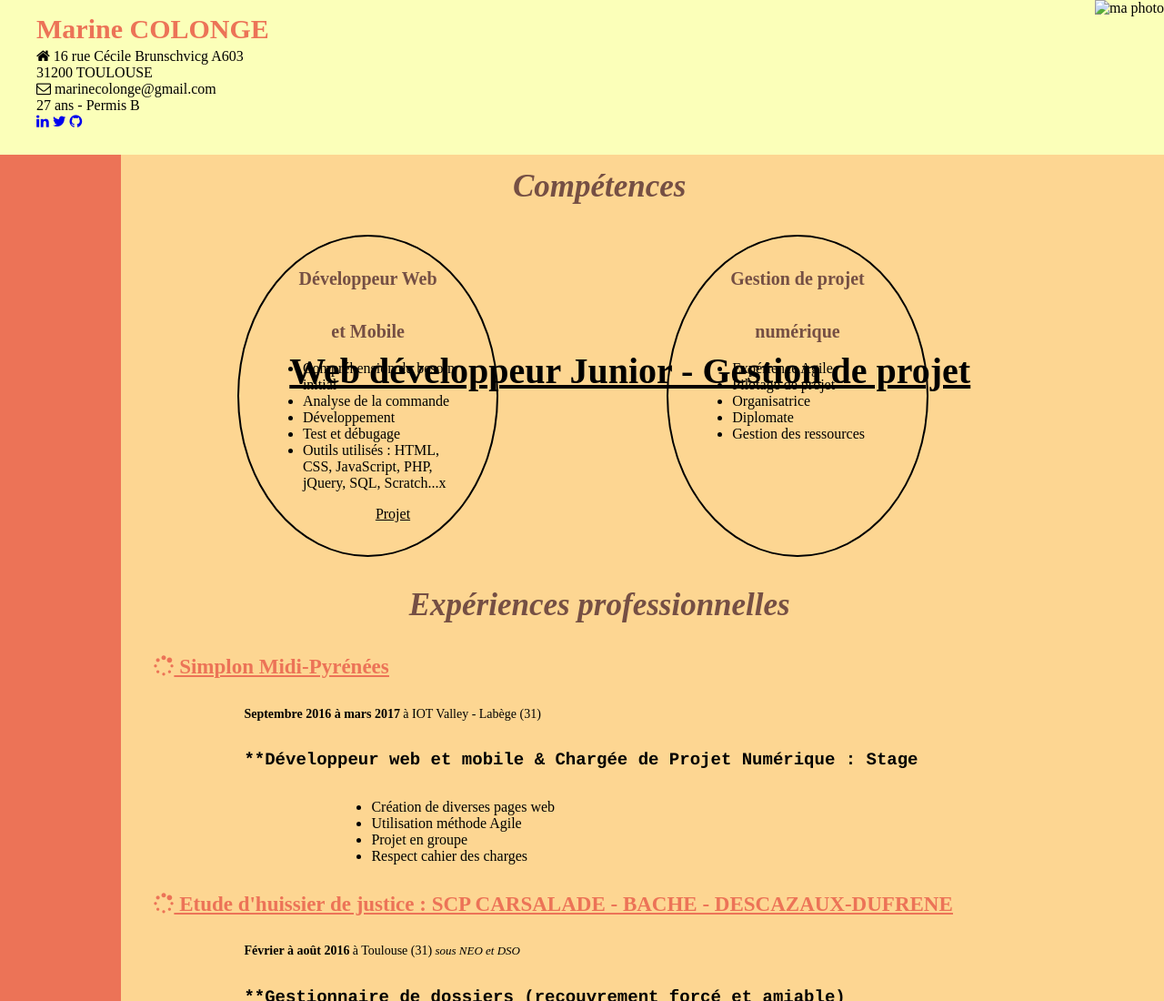
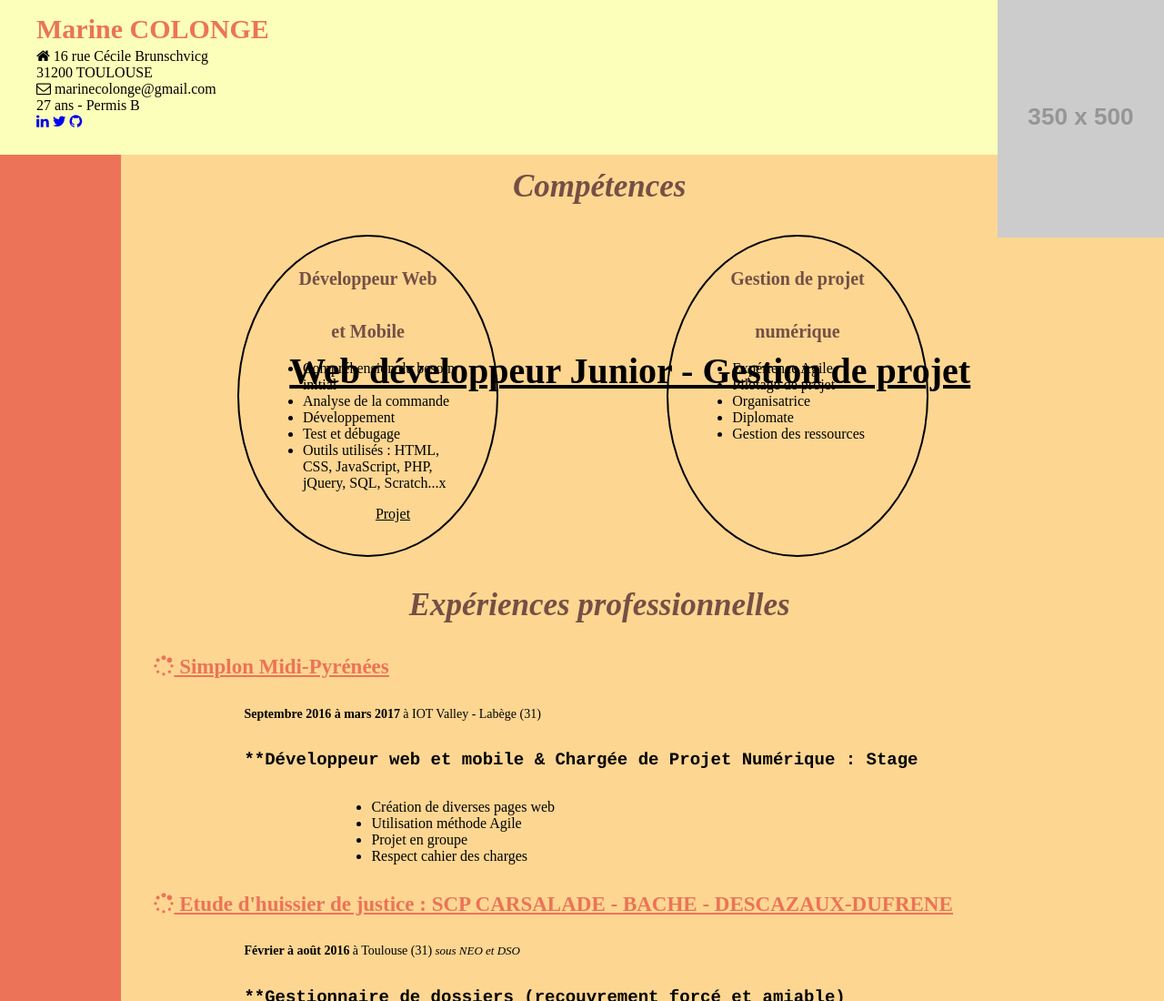
Before and after one commit to MarineCO/CV, a plain HTML site: page index.html in a window 1280 px wide. Shown: the top 1100 px of the page at 91% size. Drawn offline with Linux system fonts and the light colour scheme; placeholder pictures from the web are drawn by us.

Commit message:
Modif changement photo

```diff
--- a/index.html
+++ b/index.html
@@ -10,7 +10,7 @@
 	<div class="header">
 		<ul>
 			<li><h3>Marine COLONGE</h3></li>
-			<li class="adresse"><i class="fa fa-home fa-2.5x"></i> 16 rue Cécile Brunschvicg A603</li>
+			<li class="adresse"><i class="fa fa-home fa-2.5x"></i> 16 rue Cécile Brunschvicg</li>
 			<li class="adresse">31200 TOULOUSE</li>
 			<li><i class="fa fa-envelope-o fa-2.5x"></i> marinecolonge@gmail.com</li>
 			<li>27 ans - Permis B</li>
@@ -21,7 +21,7 @@
 		</ul>
 		<h1>Web développeur Junior - Gestion de projet</h1>
 		<div class="photo">
-			<img src="maphoto.jpg" alt="ma photo"/>
+		<img src="http://placehold.it/350x500" alt="ma photo"/>
 		</div>
 	</div>
 	<div class="body">
```
